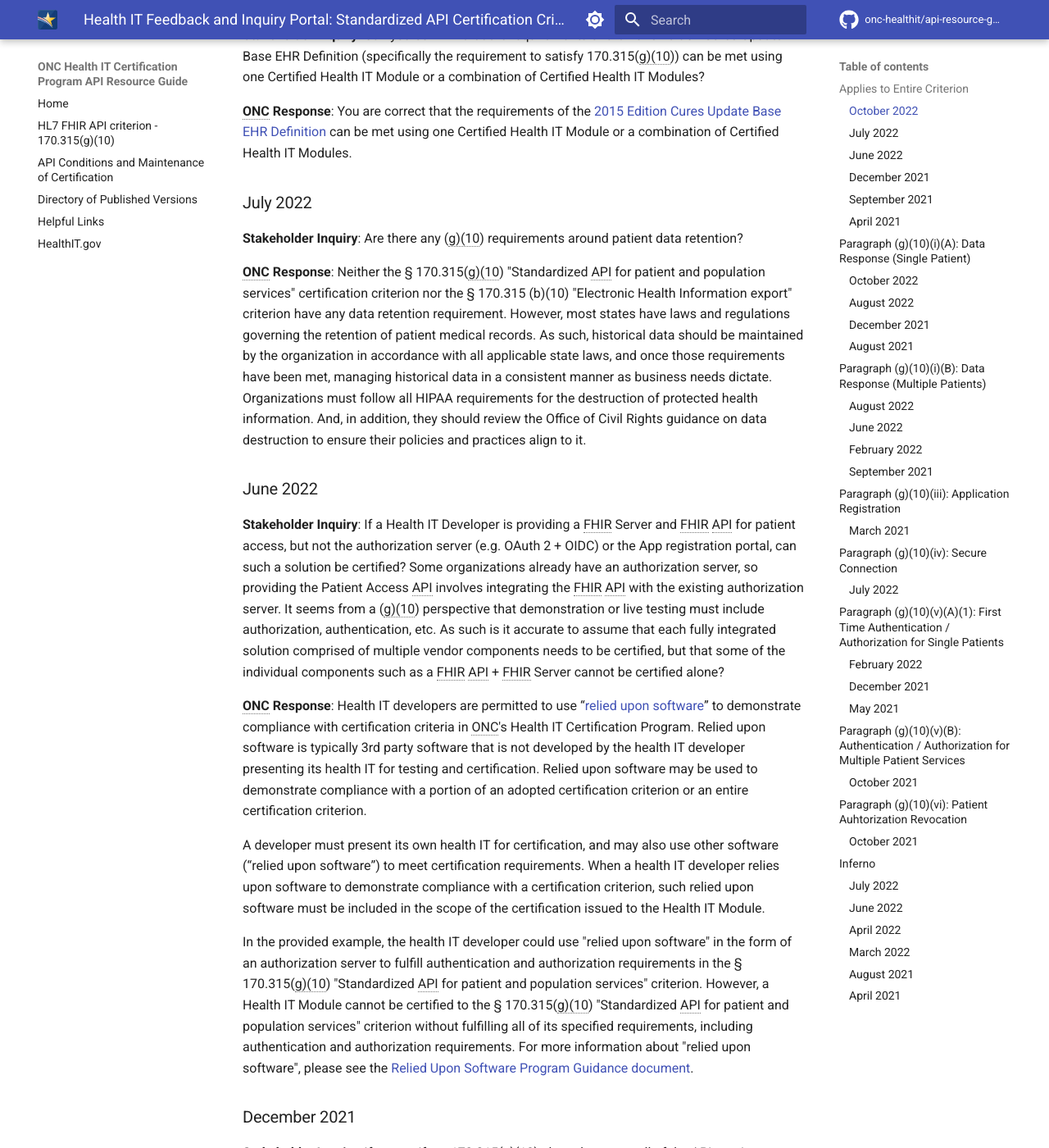
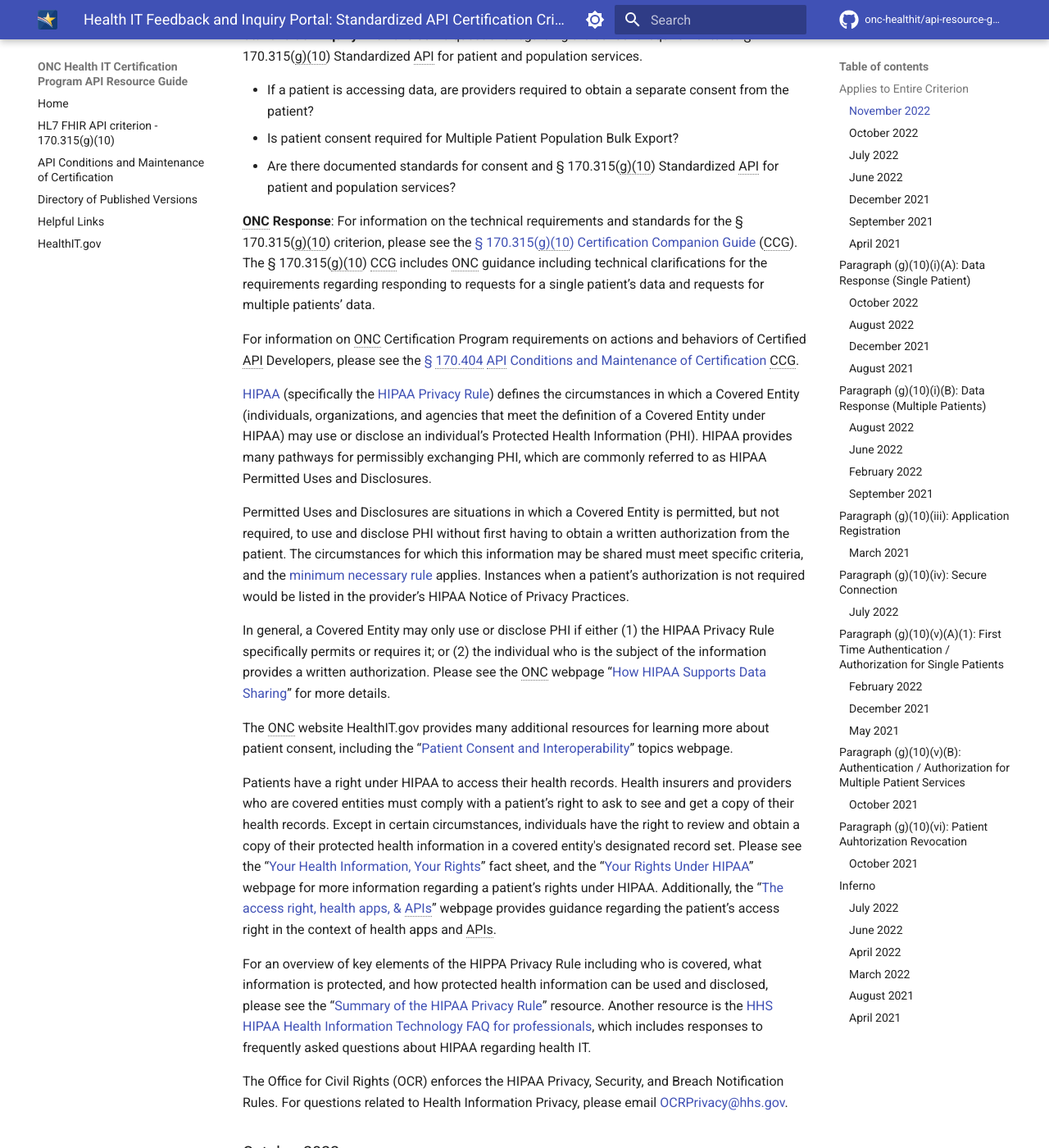
Before and after one commit to onc-healthit/api-resource-guide, an MkDocs documentation site: the page built from docs/inquiry-portal/g10-inquiries.md, in a window 1280 px wide and 1400 px high, scrolled down 622 px. Shown: the whole window at 82% size. Built offline with MkDocs 1.6.1 and Material for MkDocs 9.7.7, drawn with Linux system fonts in a browser that asks for light colours; comment, search, counter and statistics services are not loaded; the version menu is left out.

Commit message:
add new inquiry

```diff
--- a/docs/inquiry-portal/g10-inquiries.md
+++ b/docs/inquiry-portal/g10-inquiries.md
@@ -7,6 +7,31 @@ This section contains anonymized feedback and inquiries, related to the standard
     The date headers provide important context as some information may have changed since the time of an inquiry and response.
 
 ## Applies to Entire Criterion
+### November 2022
+**Stakeholder Inquiry**: We have some questions regarding the consent requirements for § 170.315(g)(10) Standardized API for patient and population services.
+
+- If a patient is accessing data, are providers required to obtain a separate consent from the patient?
+- Is patient consent required for Multiple Patient Population Bulk Export?
+- Are there documented standards for consent and § 170.315(g)(10) Standardized API for patient and population services?
+
+**ONC Response**: For information on the technical requirements and standards for the § 170.315(g)(10) criterion, please see the <a target = "_blank" href = "https://www.healthit.gov/test-method/standardized-api-patient-and-population-services">§ 170.315(g)(10) Certification Companion Guide</a> (CCG). The § 170.315(g)(10) CCG includes ONC guidance including technical clarifications for the requirements regarding responding to requests for a single patient’s data and requests for multiple patients’ data.
+
+For information on ONC Certification Program requirements on actions and behaviors of Certified API Developers, please see the <a target = "_blank" href = "https://www.healthit.gov/condition-ccg/application-programming-interfaces">§ 170.404 API Conditions and Maintenance of Certification</a> CCG.
+
+<a target = "_blank" href = "https://www.hhs.gov/hipaa/index.html">HIPAA</a> (specifically the <a target = "_blank" href = "https://www.hhs.gov/hipaa/for-professionals/privacy/laws-regulations/index.html">HIPAA Privacy Rule</a>) defines the circumstances in which a Covered Entity (individuals, organizations, and agencies that meet the definition of a Covered Entity under HIPAA) may use or disclose an individual’s Protected Health Information (PHI). HIPAA provides many pathways for permissibly exchanging PHI, which are commonly referred to as HIPAA Permitted Uses and Disclosures.
+
+Permitted Uses and Disclosures are situations in which a Covered Entity is permitted, but not required, to use and disclose PHI without first having to obtain a written authorization from the patient. The circumstances for which this information may be shared must meet specific criteria, and the <a target = "_blank" href = "https://www.hhs.gov/hipaa/for-professionals/privacy/guidance/minimum-necessary-requirement/index.html">minimum necessary rule</a> applies. Instances when a patient’s authorization is not required would be listed in the provider’s HIPAA Notice of Privacy Practices.
+
+In general, a Covered Entity may only use or disclose PHI if either (1) the HIPAA Privacy Rule specifically permits or requires it; or (2) the individual who is the subject of the information provides a written authorization. Please see the ONC webpage “<a target = "_blank" href = "https://www.healthit.gov/topic/interoperability/how-hipaa-supports-data-sharing">How HIPAA Supports Data Sharing</a>” for more details.
+
+The ONC website HealthIT.gov provides many additional resources for learning more about patient consent, including the “<a target = "_blank" href = "https://www.healthit.gov/topic/interoperability/patient-consent-electronic-health-information-exchange-and-interoperability">Patient Consent and Interoperability</a>” topics webpage.
+
+Patients have a right under HIPAA to access their health records. Health insurers and providers who are covered entities must comply with a patient’s right to ask to see and get a copy of their health records. Except in certain circumstances, individuals have the right to review and obtain a copy of their protected health information in a covered entity's designated record set. Please see the “<a target = "_blank" href = "https://www.healthit.gov/sites/default/files/YourHealthInformationYourRights_Infographic-Web.pdf">Your Health Information, Your Rights</a>” fact sheet, and the “<a target = "_blank" href = "https://www.hhs.gov/hipaa/for-individuals/guidance-materials-for-consumers/index.html">Your Rights Under HIPAA</a>” webpage for more information regarding a patient’s rights under HIPAA. Additionally, the “<a target = "_blank" href = "https://www.hhs.gov/hipaa/for-professionals/privacy/guidance/access-right-health-apps-apis/index.html">The access right, health apps, & APIs</a>” webpage provides guidance regarding the patient’s access right in the context of health apps and APIs.
+
+For an overview of key elements of the HIPPA Privacy Rule including who is covered, what information is protected, and how protected health information can be used and disclosed, please see the “<a target = "_blank" href = "https://www.hhs.gov/hipaa/for-professionals/privacy/laws-regulations/index.html">Summary of the HIPAA Privacy Rule</a>” resource. Another resource is the <a target = "_blank" href = "https://www.hhs.gov/hipaa/for-professionals/faq/health-information-technology/index.html">HHS HIPAA Health Information Technology FAQ for professionals</a>, which includes responses to frequently asked questions about HIPAA regarding health IT.
+
+The Office for Civil Rights (OCR) enforces the HIPAA Privacy, Security, and Breach Notification Rules. For questions related to Health Information Privacy, please email <a target = "_blank" href = "mailto:OCRPrivacy@hhs.gov">OCRPrivacy@hhs.gov</a>.
+
 ### October 2022
 **Stakeholder Inquiry**: Can you confirm that the requirements of the 2015 Edition Cures Update Base EHR Definition (specifically the requirement to satisfy 170.315(g)(10)) can be met using one Certified Health IT Module or a combination of Certified Health IT Modules?
 
```
